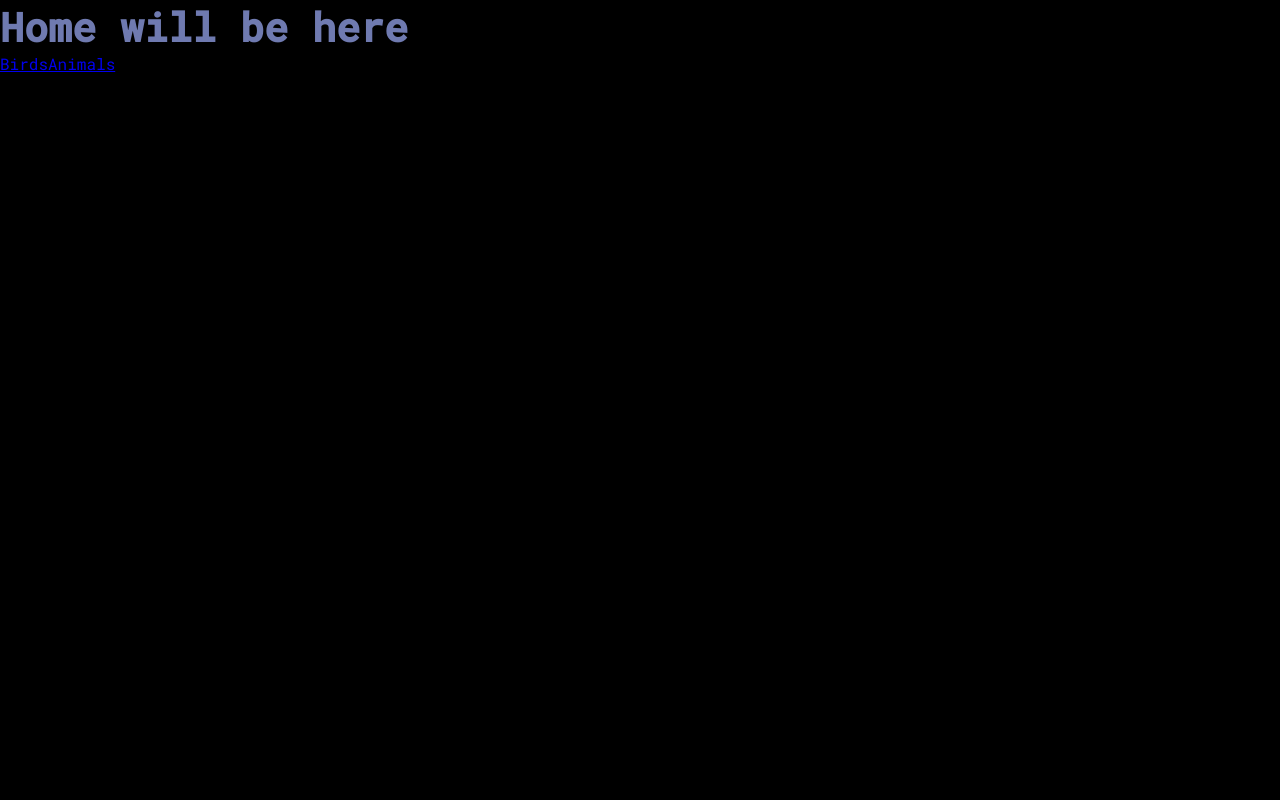
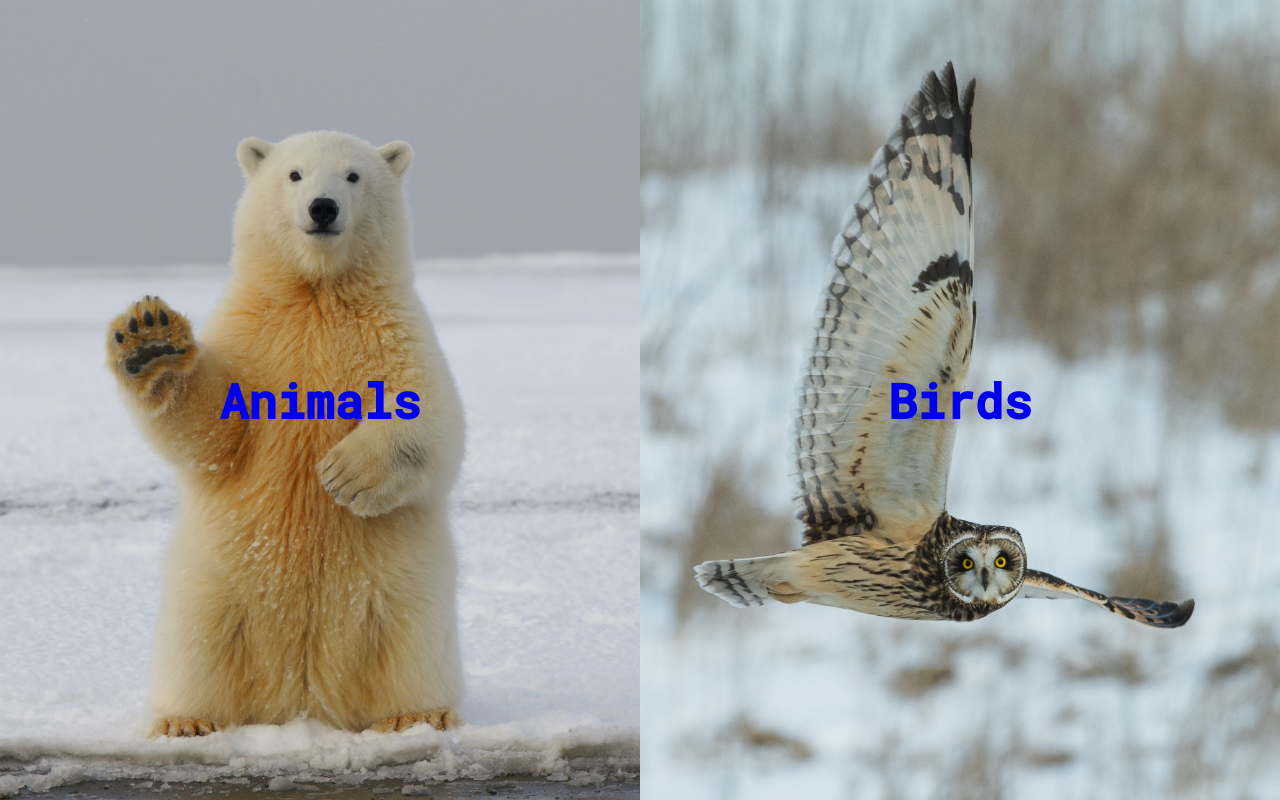
Before and after one commit to KozhInna/zoo_project_react, a React (Vite) app: page / in a window 1280 px wide. Built offline with nearby package versions, Linux system fonts and the light colour scheme.

Commit message:
home comp, css modules

```diff
--- a/src/components/Card.jsx
+++ b/src/components/Card.jsx
@@ -1,3 +1,5 @@
+import styles from "./Card.module.css";
+
 const Card = ({ name, likes, click, addLikes, removeLikes }) => {
   return (
     <li className="animalCard">
--- a/src/components/Header.jsx
+++ b/src/components/Header.jsx
@@ -1,18 +1,21 @@
 import { NavLink } from "react-router-dom";
 import { useLocation } from "react-router-dom";
+import styles from "./Header.module.css";
 
 const Header = () => {
   const { pathname } = useLocation();
 
   if (pathname === "/") return null;
   return (
-    <header className="header">
+    <header className={styles.header}>
       <h1>Zoo app</h1>
 
       <nav>
         <ul>
           <li>
-            <NavLink to="/">Home</NavLink>
+            <NavLink to="/" activeClassName="active">
+              Home
+            </NavLink>
           </li>
           <li>
             <NavLink to="/animals">Animals</NavLink>
--- /dev/null
+++ b/src/components/Header.module.css
@@ -0,0 +1,23 @@
+.header {
+  align-self: stretch;
+  background-color: #ffebb3;
+  padding: 20px;
+  display: flex;
+  justify-content: space-between;
+  align-items: center;
+}
+
+.header ul {
+  display: flex;
+  gap: 2rem;
+  justify-content: end;
+  font-size: 1.5rem;
+  font-weight: 500;
+}
+.header a:link {
+  text-decoration: none;
+  color: inherit;
+}
+.active-class {
+  background-color: grey;
+}
--- a/src/index.css
+++ b/src/index.css
@@ -30,14 +30,7 @@ body {
   font-weight: 800;
   padding: 1rem 0;
 }
-.header {
-  align-self: stretch;
-  background-color: #ffebb3;
-  padding: 20px;
-  display: flex;
-  gap: 2rem;
-  align-items: center;
-}
+
 .cards {
   display: grid;
   grid-template-columns: repeat(5, 1fr);
--- a/src/routes/Home.jsx
+++ b/src/routes/Home.jsx
@@ -1,11 +1,17 @@
 import { Link } from "react-router-dom";
+import styles from "./Home.module.css";
 
 function Home() {
   return (
     <>
-      <h1>Home will be here</h1>
-      <Link to="/Birds">Birds</Link>
-      <Link to="/Animals">Animals</Link>
+      <div className={styles.containerFrontpage}>
+        <div className={styles.animalsFrontpage}>
+          <Link to="/Animals">Animals</Link>
+        </div>
+        <div className={styles.birdsFrontpage}>
+          <Link to="/Birds">Birds</Link>
+        </div>
+      </div>
     </>
   );
 }
--- /dev/null
+++ b/src/routes/Home.module.css
@@ -0,0 +1,31 @@
+.containerFrontpage {
+  display: flex;
+  height: 100vh;
+}
+
+.animalsFrontpage,
+.birdsFrontpage {
+  display: flex;
+  align-items: center;
+  justify-content: center;
+  width: 50%;
+  background-color: aqua;
+  font-size: 3rem;
+  font-weight: bold;
+}
+.animalsFrontpage a,
+.birdsFrontpage a {
+  text-decoration: none;
+}
+.animalsFrontpage {
+  background-image: url(../animalsFront.jpg);
+  background-size: cover;
+  height: 100%;
+  background-position: center;
+}
+.birdsFrontpage {
+  background-image: url(../birdsFront.jpg);
+  background-position: center;
+  background-size: cover;
+  height: 100%;
+}
```
Also changed, not shown: src/animalsFront.jpg (added), src/birdsFront.jpg (added), src/components/Card.module.css (added).
